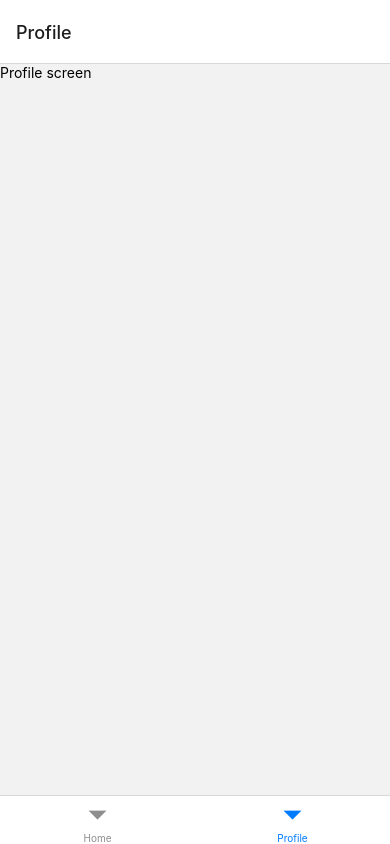
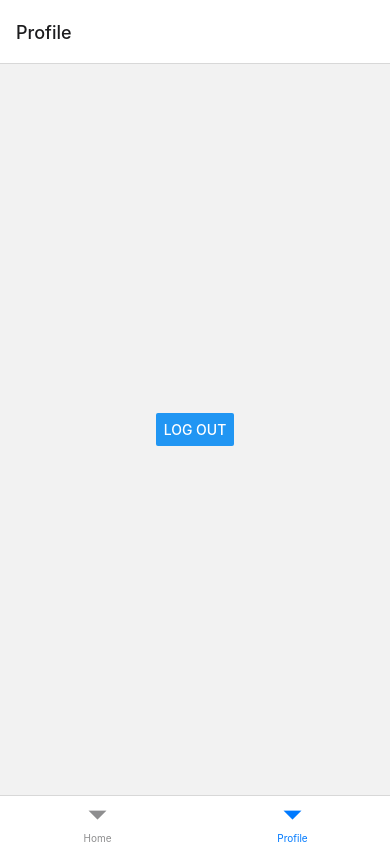
Before and after one commit to akowalska622/growme-rn, a React Native app: screen /Profile in a window 390 px wide. Built offline with nearby package versions, Linux system fonts and the light colour scheme.

Commit message:
GROW-28 logout in Profile screen

```diff
--- /dev/null
+++ b/src/screens/ProfileScreen.styles.ts
@@ -0,0 +1,10 @@
+import { StyleSheet } from 'react-native';
+
+// TODO: extract duplicated styles
+export const styles = StyleSheet.create({
+  container: {
+    flex: 1,
+    alignItems: 'center',
+    justifyContent: 'center',
+  },
+});
--- a/src/screens/ProfileScreen.tsx
+++ b/src/screens/ProfileScreen.tsx
@@ -1,9 +1,17 @@
-import { Text, View } from 'react-native';
+import { Button, View } from 'react-native';
+import { useDispatch } from 'react-redux';
+
+import { signOut } from '../redux/auth/authActions';
+import { styles } from './ProfileScreen.styles';
 
 export const ProfileScreen = () => {
+  const dispatch = useDispatch();
+
+  const handleLogOut = () => dispatch(signOut());
+
   return (
-    <View>
-      <Text>Profile screen</Text>
+    <View style={styles.container}>
+      <Button title="Log out" onPress={handleLogOut} />
     </View>
   );
 };
```
